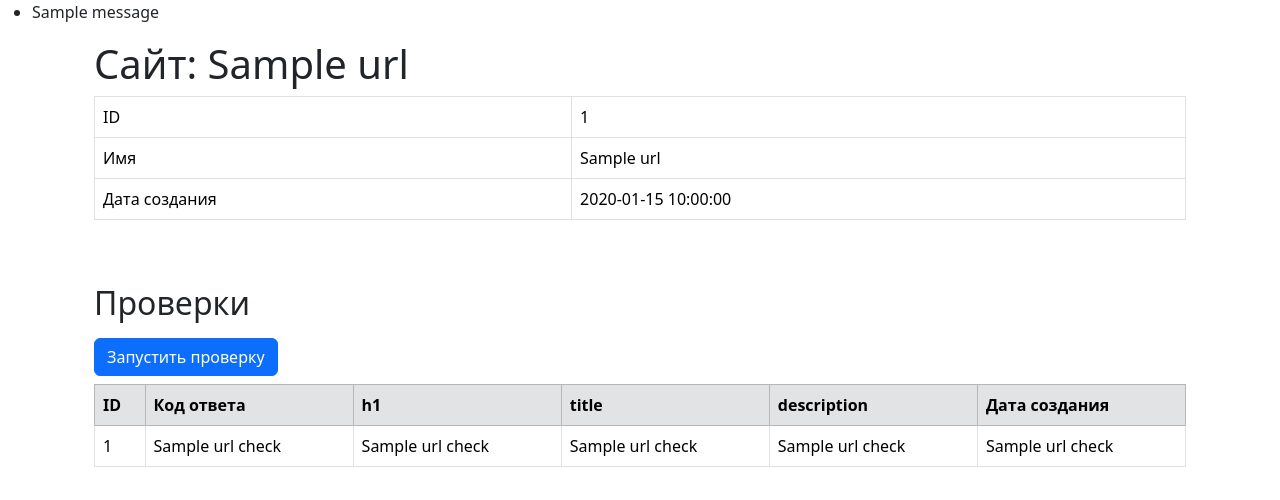
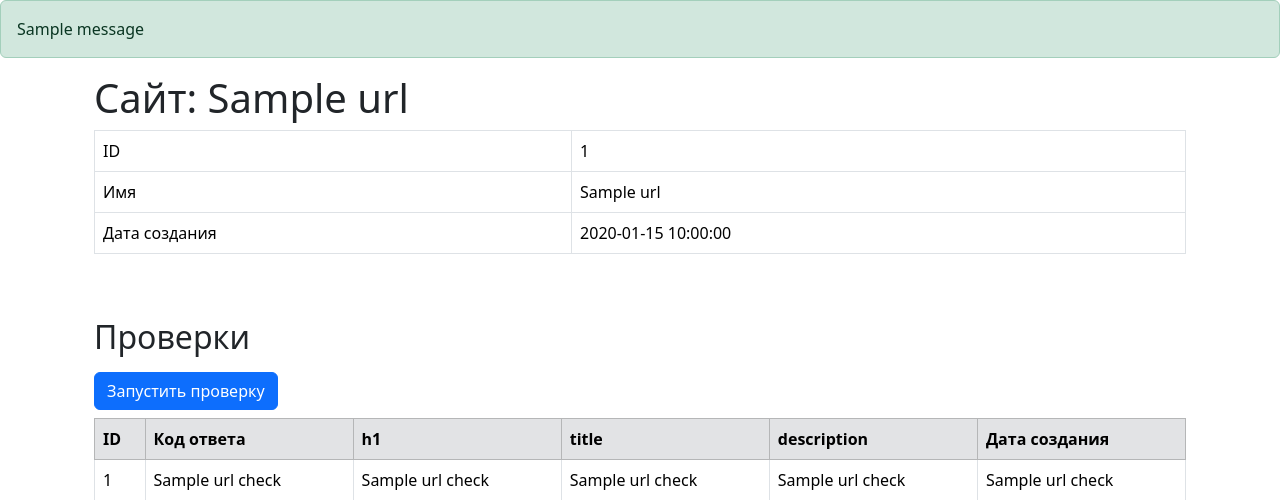
Before and after one commit to Vladimir3110/python-project-83, a Flask app: page /urls/1 in a window 1280 px wide. Shown: the part 56-556 px from the top of the page. Run offline with Flask 3, Linux system fonts and the light colour scheme; one stand-in notice (Sample message) is shown; a database or web service that is not in the repository returns one stand-in record (values such as "Sample title"); some libraries are stand-ins or nearby versions.

Commit message:
изменено: def add_url():

```diff
--- a/page_analyzer/app.py
+++ b/page_analyzer/app.py
@@ -38,8 +38,7 @@ def add_url():
         return redirect(url_for('home'))
     # Нормализация URL
     url = normalize_url(url)
-
-    # Добавление URL в базу данных
+    # Проверка на уникальность URL перед добавлением
     try:
         conn = psycopg2.connect(DATABASE_URL)
         with conn.cursor() as cursor:
@@ -49,16 +48,15 @@ def add_url():
             if existing_url:
                 flash('Страница уже существует', 'success')
                 return redirect(url_for('show_url', id=existing_url[0]))
-
-        # =====================
-        # Добавление URL в базу данных
-            created_at = datetime.now().strftime('%Y-%m-%d %H:%M:%S')
-            cursor.execute(
-                "INSERT INTO urls (name, created_at) VALUES (%s, %s)\
-                RETURNING id", (url, created_at))
-            new_url_id = cursor.fetchone()[0]  # Получаем ID нового URL
-            conn.commit()
-            flash('Страница успешно добавлена!', 'success')
+            else:
+                # Добавление URL в базу данных
+                created_at = datetime.now().strftime('%Y-%m-%d %H:%M:%S')
+                cursor.execute(
+                    "INSERT INTO urls (name, created_at) VALUES (%s, %s) \
+                    RETURNING id", (url, created_at))
+                new_url_id = cursor.fetchone()[0]  # Получаем ID нового URL
+                conn.commit()
+                flash('Страница успешно добавлена!', 'success')
     except Exception as e:
         flash(f'Ошибка при добавлении URL: {e}', 'error')
     finally:
--- a/page_analyzer/templates/url.html
+++ b/page_analyzer/templates/url.html
@@ -1,13 +1,13 @@
 {% extends 'base.html' %}
 
 {% block main %}
-{% with messages = get_flashed_messages(with_categories=true) %}
+{% with messages = get_flashed_messages(with_categories=True) %}
     {% if messages %}
-        <ul>
         {% for category, message in messages %}
-            <li class="{{ category }}">{{ message }}</li>
+            <div class="alert alert-{{ category }}" role="alert">
+                {{ message }}
+            </div>
         {% endfor %}
-        </ul>
     {% endif %}
 {% endwith %}
 {% endblock %}
```
